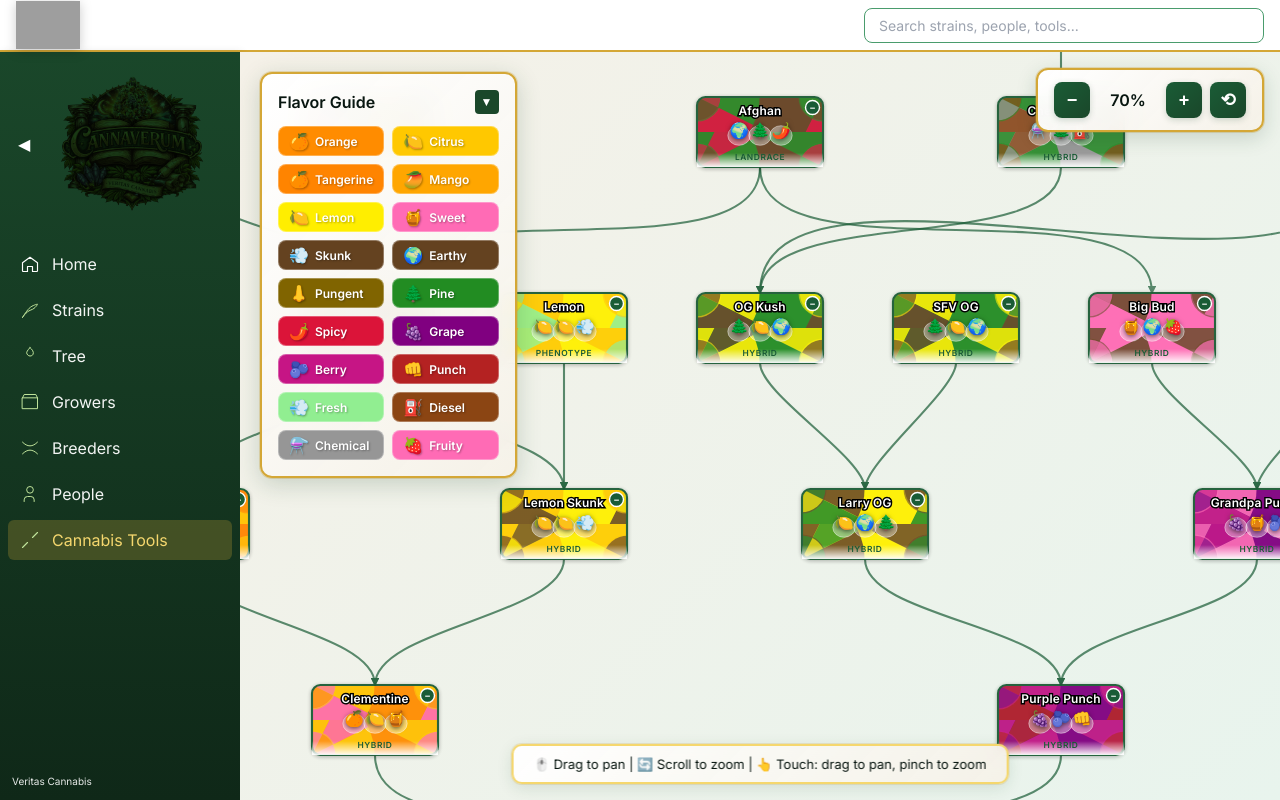
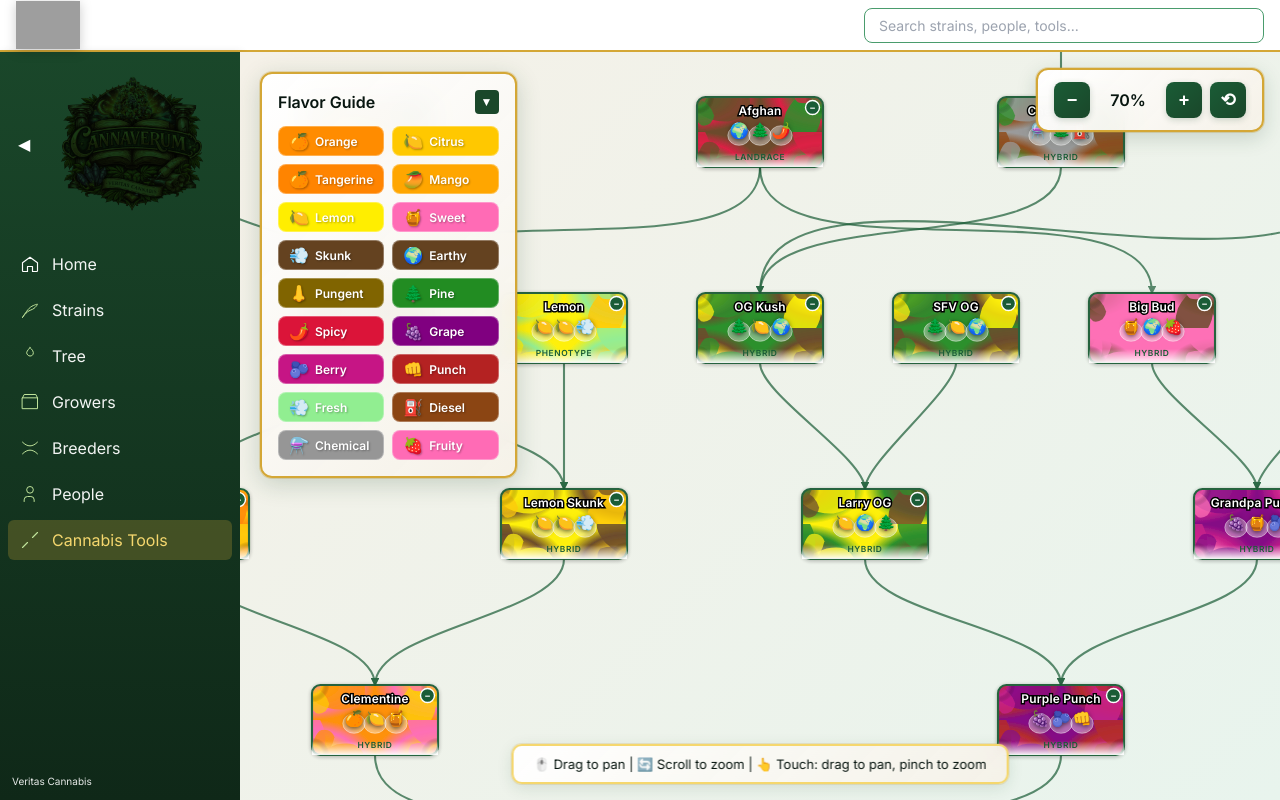
Before and after one commit to mylesgarveyjournal/test_repo, a React (Create React App) app: page /tools/flavor-tree in a window 1280 px wide. Built offline with nearby package versions, Linux system fonts and the light colour scheme; grey boxes are pictures that could not be loaded; the HTML template or start-up script is replaced by a standard one.

Commit message:
Create smooth curved spiral arms for psychedelic swirl effect

```diff
--- a/src/components/FlavorTree.js
+++ b/src/components/FlavorTree.js
@@ -493,7 +493,7 @@ const FlavorTree = ({ strainData }) => {
             const pattern = createPsychedelicPattern(node.id, node.flavors.slice(0, 3));
             if (!pattern) return null;
 
-            // Create THE SAME swirl pattern for all boxes - a proper psychedelic swirl
+            // Create smooth psychedelic spiral pattern - same for all boxes, only colors differ
             return (
               <React.Fragment key={pattern.id}>
                 <pattern
@@ -502,69 +502,73 @@ const FlavorTree = ({ strainData }) => {
                   width="180" height="100"
                   patternUnits="userSpaceOnUse"
                 >
-                  {/* Create swirl using multiple rotated wedge shapes */}
-                  <rect width="180" height="100" fill={pattern.colors[0]} />
+                  <defs>
+                    {/* Create radial gradient for each color arm of the spiral */}
+                    <radialGradient id={`${pattern.id}-bg`} cx="50%" cy="50%">
+                      <stop offset="0%" stopColor={pattern.colors[0]} />
+                      <stop offset="35%" stopColor={pattern.colors[1]} />
+                      <stop offset="70%" stopColor={pattern.colors[2]} />
+                      <stop offset="100%" stopColor={pattern.colors[0]} />
+                    </radialGradient>
+                  </defs>
 
-                  {/* Swirl wedges - creating a pinwheel/spiral effect */}
+                  {/* Base gradient background */}
+                  <rect width="180" height="100" fill={`url(#${pattern.id}-bg)`} />
+
+                  {/* Create spiral arms using curved paths */}
                   <g transform="translate(90, 50)">
-                    {/* Wedge 1 - Color 1 */}
+                    {/* Spiral arm 1 - Color 1 */}
                     <path
-                      d="M 0,0 L 80,-40 A 90,90 0 0,1 80,40 Z"
-                      fill={pattern.colors[1]}
-                      opacity="0.9"
-                    />
-                    {/* Wedge 2 - Color 2 */}
-                    <path
-                      d="M 0,0 L 80,40 A 90,90 0 0,1 -40,80 Z"
-                      fill={pattern.colors[2]}
-                      opacity="0.9"
-                    />
-                    {/* Wedge 3 - Color 0 */}
-                    <path
-                      d="M 0,0 L -40,80 A 90,90 0 0,1 -80,-40 Z"
+                      d="M 0,0 Q 20,-10 35,-15 Q 50,-18 60,-15 Q 70,-10 75,0 Q 78,15 70,25 Q 60,32 45,35 Q 25,36 10,28 Q -5,18 -12,5"
                       fill={pattern.colors[0]}
                       opacity="0.85"
                     />
-                    {/* Wedge 4 - Color 1 again */}
+
+                    {/* Spiral arm 2 - Color 2 (rotated) */}
                     <path
-                      d="M 0,0 L -80,-40 A 90,90 0 0,1 40,-80 Z"
+                      d="M 0,0 Q 20,-10 35,-15 Q 50,-18 60,-15 Q 70,-10 75,0 Q 78,15 70,25 Q 60,32 45,35 Q 25,36 10,28 Q -5,18 -12,5"
                       fill={pattern.colors[1]}
                       opacity="0.85"
-                    />
-                    {/* Wedge 5 - Color 2 again */}
-                    <path
-                      d="M 0,0 L 40,-80 A 90,90 0 0,1 80,-40 Z"
-                      fill={pattern.colors[2]}
-                      opacity="0.8"
+                      transform="rotate(120)"
                     />
 
-                    {/* Inner swirl for depth */}
-                    <circle cx="0" cy="0" r="35" fill={pattern.colors[1]} opacity="0.6" />
+                    {/* Spiral arm 3 - Color 3 (rotated) */}
                     <path
-                      d="M 0,0 L 30,-15 A 35,35 0 0,1 30,15 Z"
+                      d="M 0,0 Q 20,-10 35,-15 Q 50,-18 60,-15 Q 70,-10 75,0 Q 78,15 70,25 Q 60,32 45,35 Q 25,36 10,28 Q -5,18 -12,5"
                       fill={pattern.colors[2]}
-                      opacity="0.7"
+                      opacity="0.85"
+                      transform="rotate(240)"
                     />
+
+                    {/* Inner tighter spiral arms for depth */}
                     <path
-                      d="M 0,0 L 30,15 A 35,35 0 0,1 -15,30 Z"
+                      d="M 0,0 Q 10,-5 18,-8 Q 28,-10 35,-8 Q 40,-5 42,2 Q 43,10 38,15 Q 30,18 20,18 Q 10,16 4,10"
+                      fill={pattern.colors[1]}
+                      opacity="0.75"
+                      transform="rotate(60)"
+                    />
+
+                    <path
+                      d="M 0,0 Q 10,-5 18,-8 Q 28,-10 35,-8 Q 40,-5 42,2 Q 43,10 38,15 Q 30,18 20,18 Q 10,16 4,10"
+                      fill={pattern.colors[2]}
+                      opacity="0.75"
+                      transform="rotate(180)"
+                    />
+
+                    <path
+                      d="M 0,0 Q 10,-5 18,-8 Q 28,-10 35,-8 Q 40,-5 42,2 Q 43,10 38,15 Q 30,18 20,18 Q 10,16 4,10"
                       fill={pattern.colors[0]}
-                      opacity="0.7"
+                      opacity="0.75"
+                      transform="rotate(300)"
                     />
-                    <path
-                      d="M 0,0 L -15,30 A 35,35 0 0,1 -30,-15 Z"
-                      fill={pattern.colors[1]}
-                      opacity="0.7"
-                    />
-                    <path
-                      d="M 0,0 L -30,-15 A 35,35 0 0,1 15,-30 Z"
-                      fill={pattern.colors[2]}
-                      opacity="0.7"
-                    />
-                    <path
-                      d="M 0,0 L 15,-30 A 35,35 0 0,1 30,-15 Z"
-                      fill={pattern.colors[0]}
-                      opacity="0.7"
-                    />
+
+                    {/* Center glow */}
+                    <radialGradient id={`${pattern.id}-center`}>
+                      <stop offset="0%" stopColor={pattern.colors[2]} stopOpacity="0.9" />
+                      <stop offset="60%" stopColor={pattern.colors[1]} stopOpacity="0.6" />
+                      <stop offset="100%" stopColor="transparent" />
+                    </radialGradient>
+                    <circle cx="0" cy="0" r="25" fill={`url(#${pattern.id}-center)`} />
                   </g>
                 </pattern>
               </React.Fragment>
```
Also changed, not shown: 7 other files (tests, documents, lock files or other folders).
